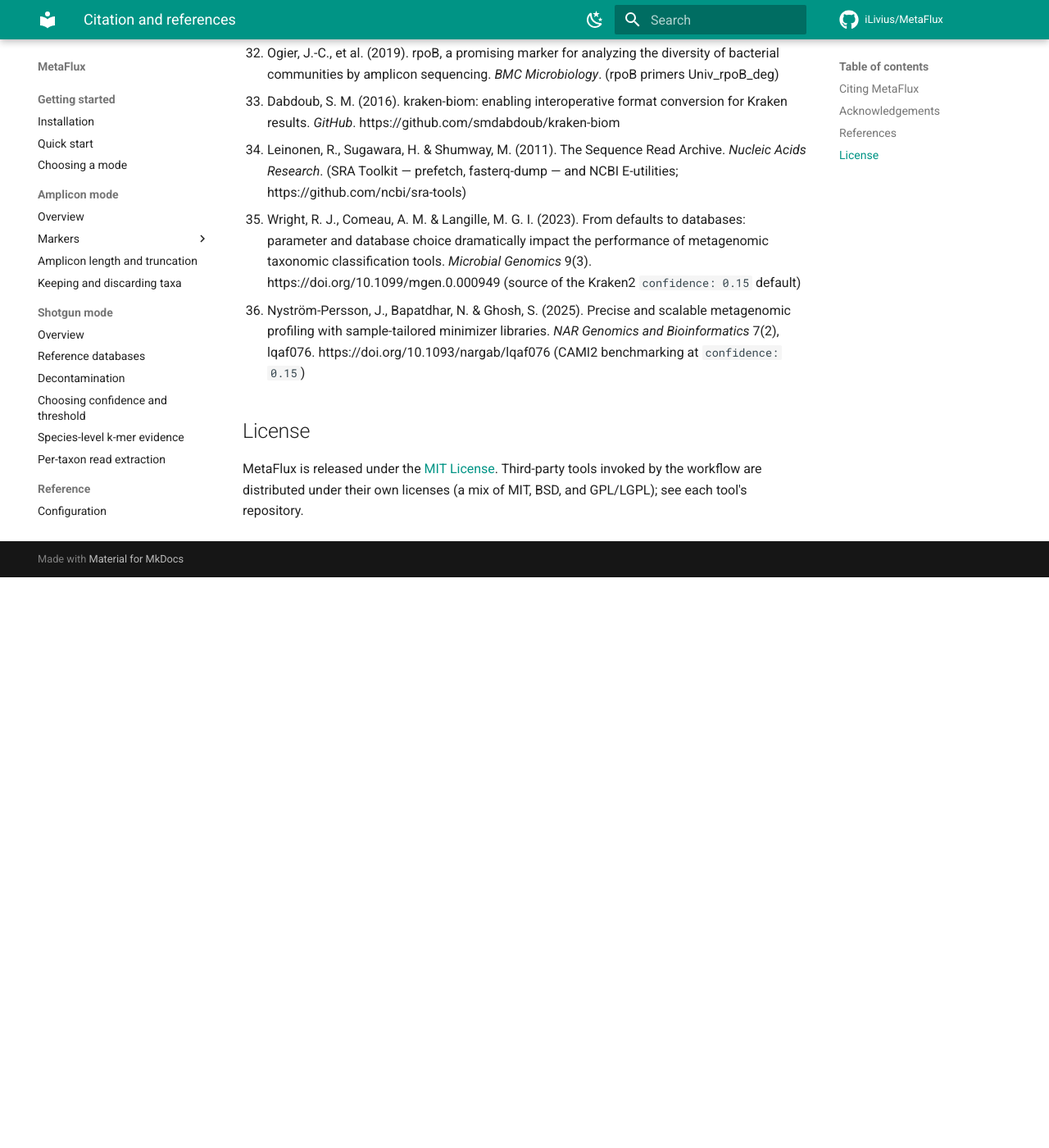
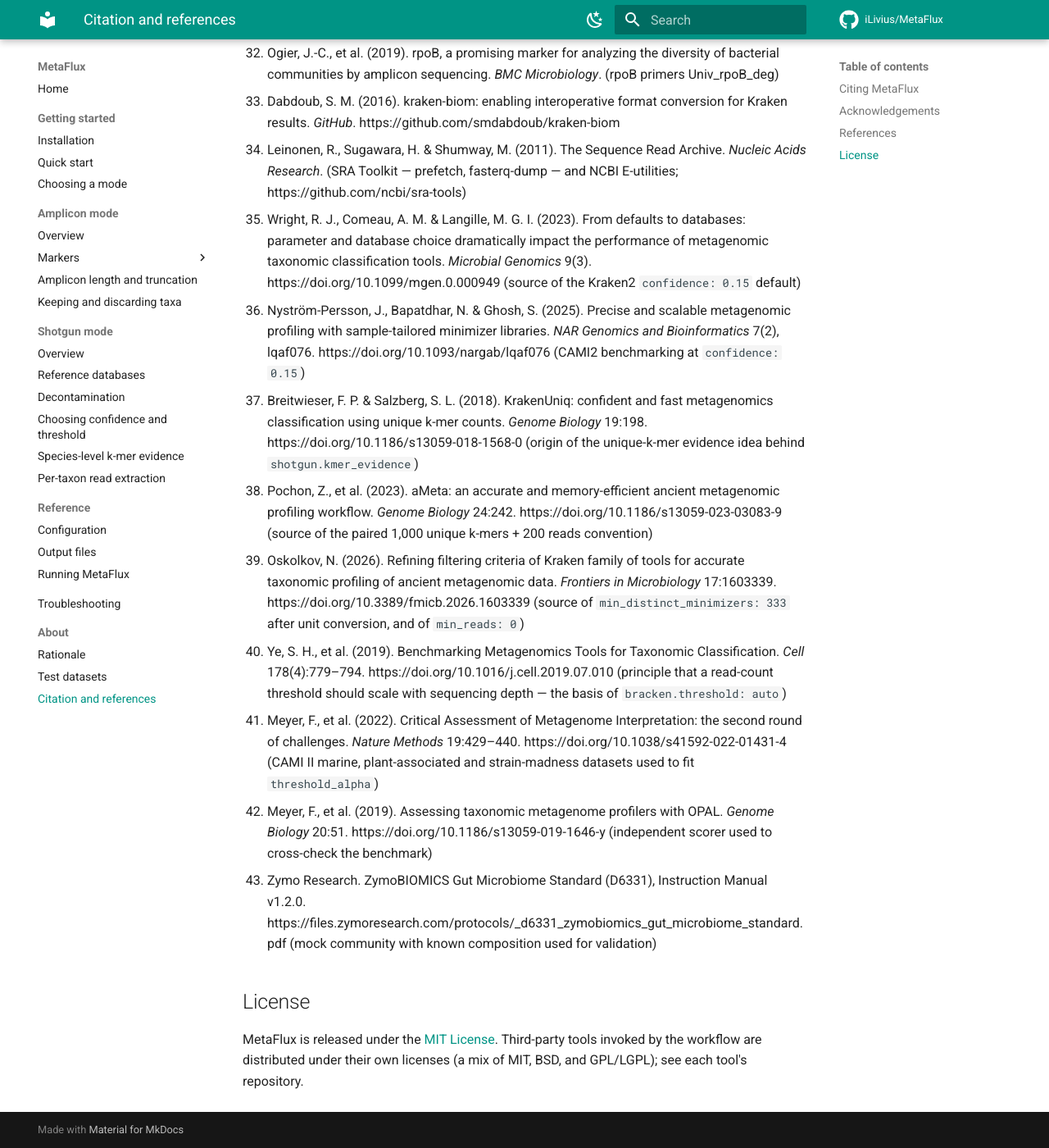
Before and after one commit to iLivius/MetaFlux, an MkDocs documentation site: the page built from docs/about/citation.md, in a window 1280 px wide and 1400 px high, scrolled down 2832 px. Shown: the whole window at 82% size. Built offline with MkDocs 1.6.1 and Material for MkDocs 9.7.7, drawn with Linux system fonts in a browser that asks for light colours; comment, search, counter and statistics services are not loaded; before the commit the page ends 3536 px from its top, so only the background shows below that.

Commit message:
Name the papers behind the k-mer evidence defaults instead of "the 2026 paper"
Three places referred to "the 2026 paper" or "the 2026 filtering-criteria
paper" without naming it, which is unusable for anyone trying to follow the
reasoning: docs/shotgun/kmer-evidence.md, the min_reads comment in
config/config.yaml, and the module docstring of 40a_kmer_evidence.py. All
now cite Oskolkov (2026), Front. Microbiol. 17:1603339, which is the source
of both min_distinct_minimizers: 333 (after the k-mer to minimizer unit
conversion) and min_reads: 0 -- that paper found filtering on unique k-mers
alone was sufficient for the best F1, with no read-count filter needed.

Also adds refs 37-43 to docs/about/citation.md, which had none of the work
the new shotgun tuning pages depend on: KrakenUniq, aMeta, Oskolkov 2026,
Ye et al. 2019 (the depth-scaling principle behind threshold: auto), CAMI II,
OPAL, and the Zymo D6331 standard. Every DOI, journal, volume and article
number verified against doi.org.

```diff
--- a/docs/about/citation.md
+++ b/docs/about/citation.md
@@ -62,6 +62,13 @@
 34. Leinonen, R., Sugawara, H. & Shumway, M. (2011). The Sequence Read Archive. *Nucleic Acids Research*. (SRA Toolkit — prefetch, fasterq-dump — and NCBI E-utilities; https://github.com/ncbi/sra-tools)
 35. Wright, R. J., Comeau, A. M. & Langille, M. G. I. (2023). From defaults to databases: parameter and database choice dramatically impact the performance of metagenomic taxonomic classification tools. *Microbial Genomics* 9(3). https://doi.org/10.1099/mgen.0.000949 (source of the Kraken2 `confidence: 0.15` default)
 36. Nyström-Persson, J., Bapatdhar, N. & Ghosh, S. (2025). Precise and scalable metagenomic profiling with sample-tailored minimizer libraries. *NAR Genomics and Bioinformatics* 7(2), lqaf076. https://doi.org/10.1093/nargab/lqaf076 (CAMI2 benchmarking at `confidence: 0.15`)
+37. Breitwieser, F. P. & Salzberg, S. L. (2018). KrakenUniq: confident and fast metagenomics classification using unique k-mer counts. *Genome Biology* 19:198. https://doi.org/10.1186/s13059-018-1568-0 (origin of the unique-k-mer evidence idea behind `shotgun.kmer_evidence`)
+38. Pochon, Z., et al. (2023). aMeta: an accurate and memory-efficient ancient metagenomic profiling workflow. *Genome Biology* 24:242. https://doi.org/10.1186/s13059-023-03083-9 (source of the paired 1,000 unique k-mers + 200 reads convention)
+39. Oskolkov, N. (2026). Refining filtering criteria of Kraken family of tools for accurate taxonomic profiling of ancient metagenomic data. *Frontiers in Microbiology* 17:1603339. https://doi.org/10.3389/fmicb.2026.1603339 (source of `min_distinct_minimizers: 333` after unit conversion, and of `min_reads: 0`)
+40. Ye, S. H., et al. (2019). Benchmarking Metagenomics Tools for Taxonomic Classification. *Cell* 178(4):779–794. https://doi.org/10.1016/j.cell.2019.07.010 (principle that a read-count threshold should scale with sequencing depth — the basis of `bracken.threshold: auto`)
+41. Meyer, F., et al. (2022). Critical Assessment of Metagenome Interpretation: the second round of challenges. *Nature Methods* 19:429–440. https://doi.org/10.1038/s41592-022-01431-4 (CAMI II marine, plant-associated and strain-madness datasets used to fit `threshold_alpha`)
+42. Meyer, F., et al. (2019). Assessing taxonomic metagenome profilers with OPAL. *Genome Biology* 20:51. https://doi.org/10.1186/s13059-019-1646-y (independent scorer used to cross-check the benchmark)
+43. Zymo Research. ZymoBIOMICS Gut Microbiome Standard (D6331), Instruction Manual v1.2.0. https://files.zymoresearch.com/protocols/_d6331_zymobiomics_gut_microbiome_standard.pdf (mock community with known composition used for validation)
 
 ## License
 
```
Also changed, not shown: docs/shotgun/kmer-evidence.md (+4 -3 lines), 2 other files.
